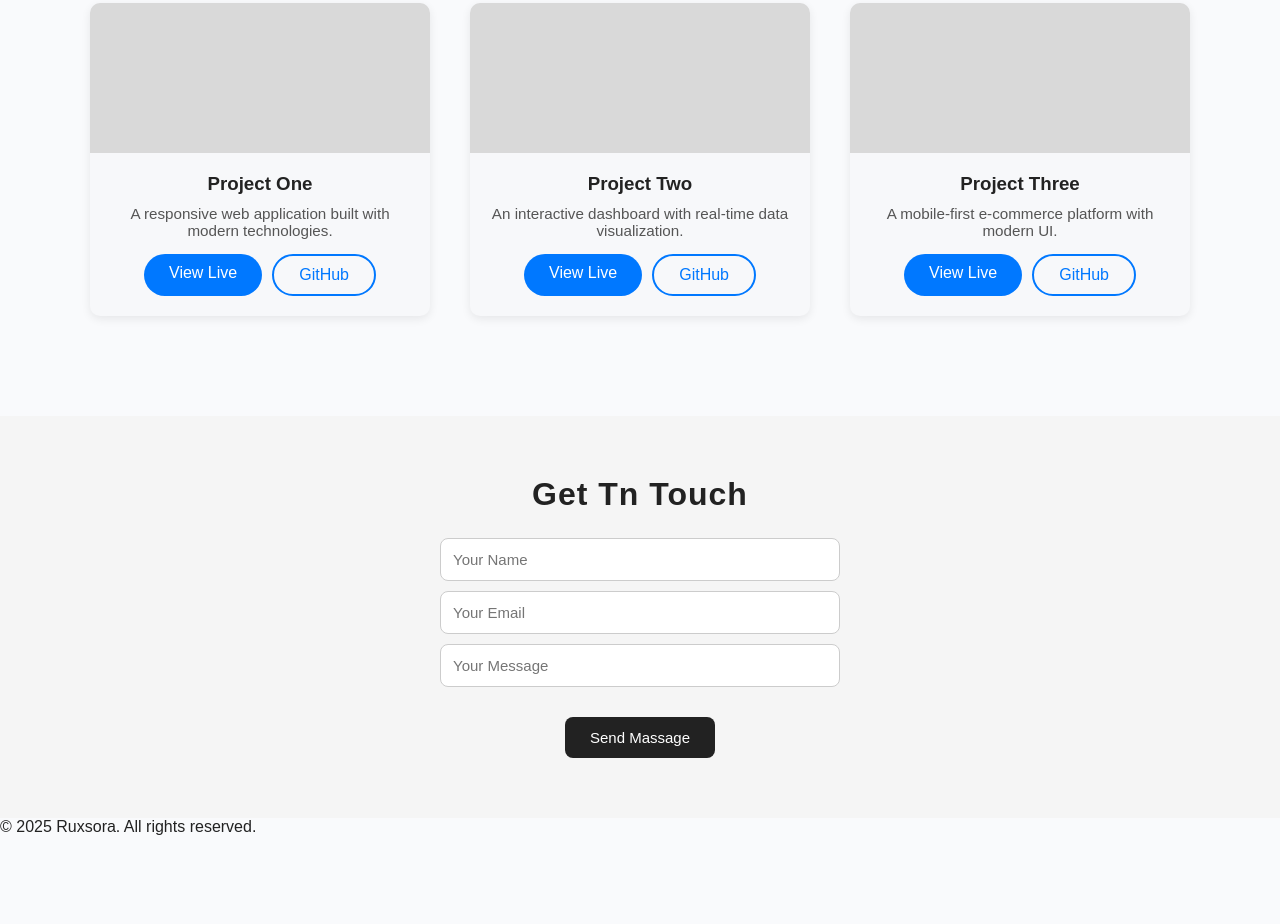
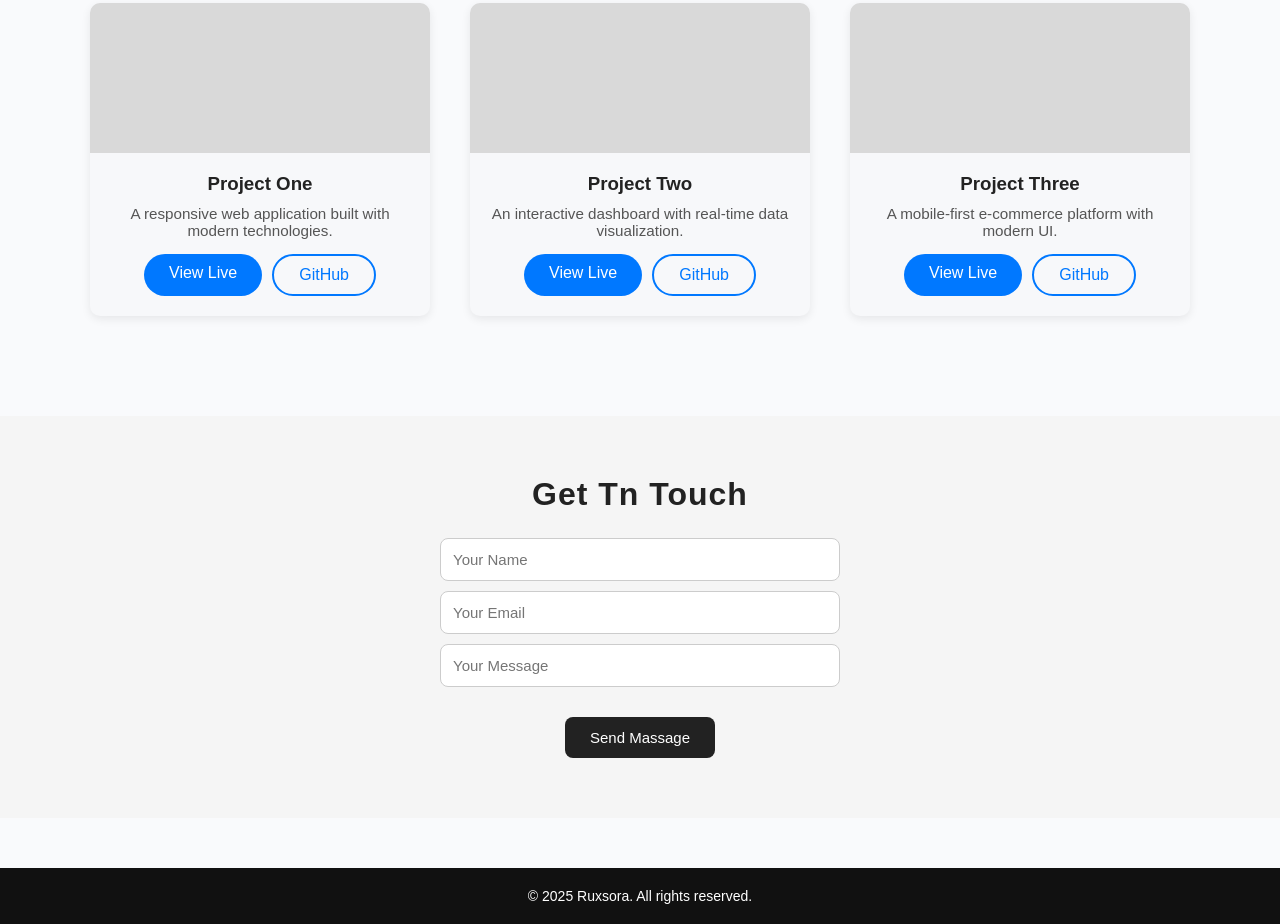
Before and after one commit to Ruxsora-09/Portfolio, a plain HTML site: page index.html in a window 1280 px wide. Shown: the part 1202-2126 px from the top of the page. Before the commit the page ends 2038 px from the top, so only its background shows below. Drawn offline with Linux system fonts and the light colour scheme.

Commit message:
Footer css DONE

```diff
--- a/main.css
+++ b/main.css
@@ -278,3 +278,12 @@ body {
 .contact button:hover {
   background-color: #444;
 }
+
+footer {
+  background-color: #111;
+  color: #fff;
+  text-align: center;
+  padding: 20px 0;
+  font-size: 14px;
+  margin-top: 50px;
+}
```
